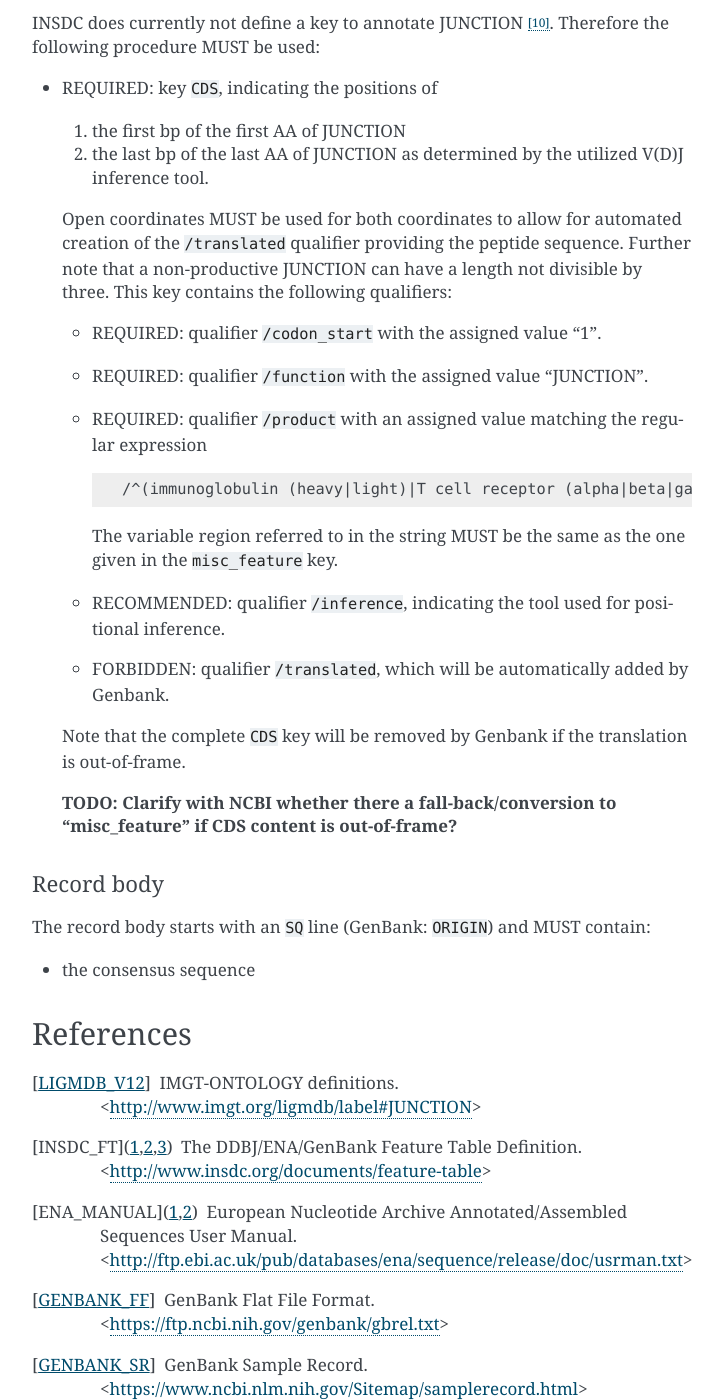
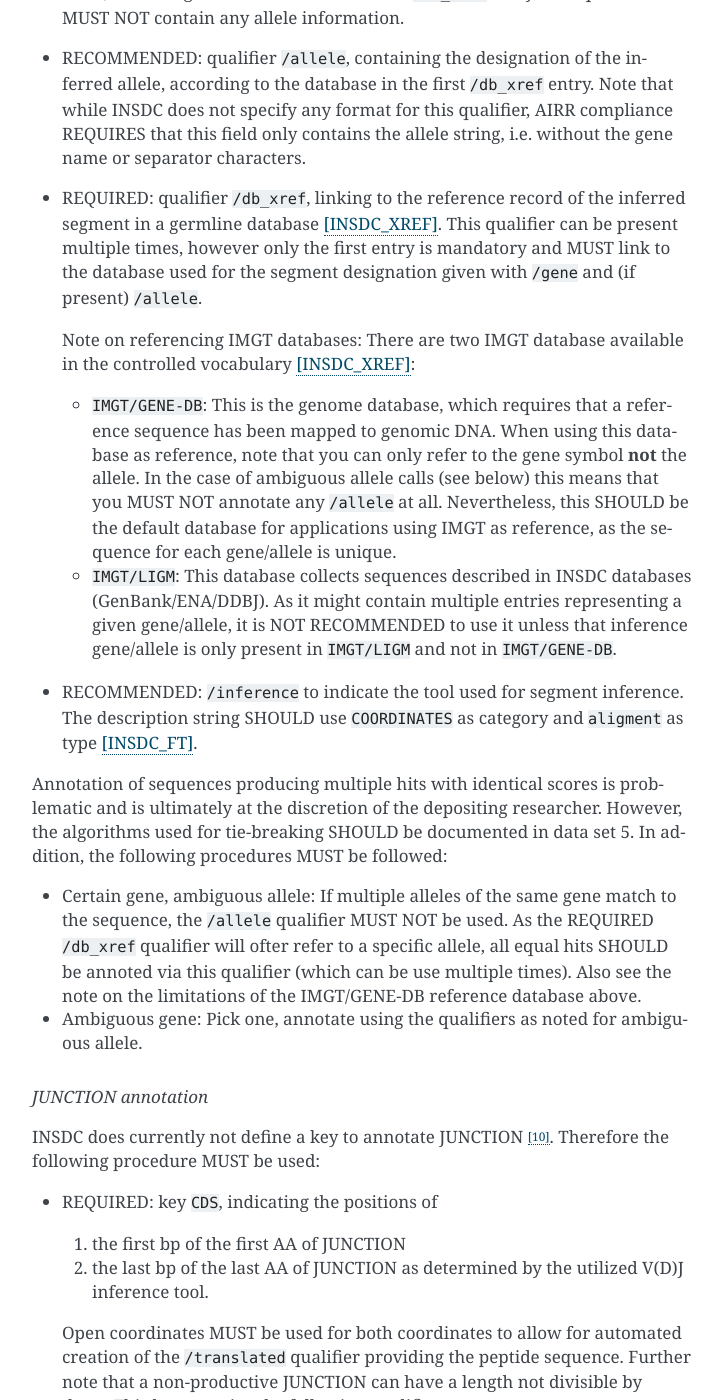
Before and after one commit to airr-community/airr-standards, a Sphinx documentation site: the page built from docs/miairr/specification_miairr_ncbi.rst, in a window 1280 px wide and 1400 px high, scrolled down 5997 px. Shown: the whole window, without its empty margins (388-1111 px from the left). Built offline with Sphinx 7.4.7, drawn with Linux system fonts in a browser that asks for light colours; pages that are not in the unit, such as notebooks, are missing from menus; some of the changed text lies outside the part shown.

Commit message:
Further updates on MiAIRR-to-NCBI specification
- Primarily document GenBank keyword, only maintain ENA as reference
- Add basic information on TLS submission
- Clarify annotation using "/inference" qualifier
- Add note (including draft table) describing the harmonization
  between GenBank qualifiers and BioSample keywords
- Clarify the handling of non-functional GenBank records
- Add information the different IMGT reference databases
- Add note on structured records
- Minor changes in the RST formating

```diff
--- a/docs/miairr/specification_miairr_ncbi.rst
+++ b/docs/miairr/specification_miairr_ncbi.rst
@@ -193,24 +194,40 @@
 -  REQUIRED: header structure as specified by the respective INSDC
    repository [ENA_MANUAL]_ [GENBANK_FF]_ [GENBANK_SR]_.
 
+-  FORBIDDEN: The ``DEFINITION`` entry will be autopopulated by
+   information provided in the FT part (``misc_feature``, ``/note``).
+
 -  REQUIRED: identifier of the associated SRA record (MiAIRR data
-   set 4) as ``DR`` line (GenBank: ``DBLINK``). Note that it is **not**
+   set 4) as ``DBLINK`` (ENA: ``DR`` line). Note that it is **not**
    possible to refer to individual raw reads, only the full SRA
    collections can be linked.
 
--  REQUIRED: the term "AIRR" is included in the ``KW`` line (GenBank:
-   ``KEYWORDS``).
+-  REQUIRED: in the ``KEYWORDS`` field (ENA: ``KW`` line):
+
+   -  the term "TLS"
+
+   -  the term "Targeted Locus Study"
+
+   -  the term "AIRR"
+
+   -  the term "MiAIRR:<x>.<y>" with <x> and <y> indicating the used
+      version and subversion of the MiAIRR standard.
 
 -  REQUIRED: DOI of the associated free-text record containing the
-   information on data processing (MiAIRR data set 5) as ``RX`` line
-   (GenBank: ``REMARK`` within a ``REFERENCE`` [4]_.
+   information on data processing (MiAIRR data set 5) as ``REMARK``
+   within a ``REFERENCE`` [4]_ (ENA: ``RX`` line).
+
+-  OPTIONAL: The use of `structured records`_ is currently evalutated
+   for use in future versions of the MiAIRR standard.
+
+.. _`structured records`: https://www.ncbi.nlm.nih.gov/genbank/structuredcomment/
 
 
 Feature table
 ~~~~~~~~~~~~~
 
-The feature table, indicated as ``FT`` line (GenBank: ``FEATURES``),
-MUST or SHOULD contain the following keys/qualifiers:
+The feature table, indicated by ``FEATURES`` (ENA: ``RX`` line), MUST or
+SHOULD contain the following keys/qualifiers:
 
 *General sequence information*
 ..............................
@@ -221,9 +238,9 @@
 
    -  REQUIRED: qualifier ``/mol_type`` (required by [INSDC_FT]_).
 
-   -  REQUIRED: qualifier ``/citation`` pointing to the reference in
-      the header (``RN`` line, GenBank: ``REFERENCE``) that links to
-      the data set 5 document.
+   -  REQUIRED: qualifier ``/citation`` pointing to the reference in the
+      header (``REFERENCE``, ENA: ``RN`` line) that links to the data
+      set 5 document.
 
    -  REQUIRED: qualifier ``/rearranged`` [5]_.
 
@@ -243,6 +260,27 @@
 
    -  RECOMMENDED: qualifier ``/strain``, if ``/organism`` is "Mus
       musculus".
+
+Note that additional qualifiers might be REQUIRED by GenBank to
+harmonize the GenBank record with the BioSample referenced by it in the
+header. A list of known BioSample keyword and GenBank qualifiers that
+MUST contain the same information can be found below. Whether (and if
+yes in which direction) the existence of a keyword/qualifiers triggers
+a requirement in the corresponding record is currently unknown. Please
+report any undocumented requirements surfacing during submission to the
+MiAIRR team.
+
++-------------------+----------------------+
+| BioSample keyword | GenBank FT qualifier |
++===================+======================+
+| ``cell type``     | ``/cell_type``       |
++-------------------+----------------------+
+| ``isolate``       | ``/isolate``         |
++-------------------+----------------------+
+| ``sex``           | ``/sex``             |
++-------------------+----------------------+
+| ``tissue``        | ``/tissue_type``     |
++-------------------+----------------------+
 
 *Segment and region annotation*
 ...............................
@@ -303,10 +341,30 @@
    the inferred segment in a germline database [INSDC_XREF]_. This
    qualifier can be present multiple times, however only the first
    entry is mandatory and MUST link to the database used for the
-   segment designation given with ``/gene``.
+   segment designation given with ``/gene`` and (if present)
+   ``/allele``.
+
+   Note on referencing IMGT databases: There are two IMGT database
+   available in the controlled vocabulary [INSDC_XREF]_:
+
+   -  ``IMGT/GENE-DB``: This is the genome database, which requires
+      that a reference sequence has been mapped to genomic DNA. When
+      using this database as reference, note that you can only refer to
+      the gene symbol **not** the allele. In the case of ambiguous
+      allele calls (see below) this means that you MUST NOT annotate any
+      ``/allele`` at all. Nevertheless, this SHOULD be the default
+      database for applications using IMGT as reference, as the sequence
+      for each gene/allele is unique.
+
+   -  ``IMGT/LIGM``: This database collects sequences described in
+      INSDC databases (GenBank/ENA/DDBJ). As it might contain multiple
+      entries representing a given gene/allele, it is NOT RECOMMENDED
+      to use it unless that inference gene/allele is only present in
+      ``IMGT/LIGM`` and not in ``IMGT/GENE-DB``.
 
 -  RECOMMENDED: ``/inference`` to indicate the tool used for segment
-   inference.
+   inference. The description string SHOULD use ``COORDINATES`` as
+   category and ``aligment`` as type [INSDC_FT]_.
 
 Annotation of sequences producing multiple hits with identical scores
 is problematic and is ultimately at the discretion of the depositing
@@ -318,7 +376,8 @@
    match to the sequence, the ``/allele`` qualifier MUST NOT be used.
    As the REQUIRED ``/db_xref`` qualifier will ofter refer to a
    specific allele, all equal hits SHOULD be annoted via this qualifier
-   (which can be use multiple times).
+   (which can be use multiple times). Also see the note on the
+   limitations of the IMGT/GENE-DB reference database above.
 
 -  Ambiguous gene: Pick one, annotate using the qualifiers as noted for
    ambiguous allele.
@@ -355,24 +414,35 @@
       The variable region referred to in the string MUST be the same
       as the one given in the ``misc_feature`` key.
 
-   -  RECOMMENDED: qualifier ``/inference``, indicating the tool
-      used for positional inference.
+   -  RECOMMENDED: qualifier ``/inference``, indicating the tool used
+      for positional inference. The description string SHOULD use
+      ``COORDINATES`` as category and ``protein motif`` as type
+      [INSDC_FT]_.
 
    -  FORBIDDEN: qualifier ``/translated``, which will be automatically
       added by Genbank.
 
    Note that the complete ``CDS`` key will be removed by Genbank if the
-   translation is out-of-frame.
+   translation contains stop codons or to many "N" (exact number
+   unknown). As such a record will lack a central piece of REQUIRED
+   information it is RECOMMENDED that submitters either
 
-   **TODO: Clarify with NCBI whether there a fall-back/conversion to**
-   **"misc_feature" if CDS content is out-of-frame?**
+   -  remove the complete record or
+
+   -  replace the ``CDS`` with a ``misc_feature`` key while at the same
+      time removing the ``/codon_start`` and ``/product`` qualifiers
+
+   upfront, as described in the submission manual. If the submitter
+   chooses the replacement option, it has to be ensured that the
+   annotated coordinates are actually valid and not affect by the frame-
+   shift.
 
 
 Record body
 ~~~~~~~~~~~
 
-The record body starts with an ``SQ`` line (GenBank: ``ORIGIN``) and
-MUST contain:
+The record body starts after ``ORIGIN`` (ENA: ``SQ`` line) and MUST
+contain:
 
 -  the consensus sequence
 
@@ -450,6 +520,10 @@
    the `JUNCTION` tag as specified here, a motion for an
    INSDC-sanctioned key could be initiated.
 
+.. [11] Note that there is currently no submission specification for
+   ENA. This information is provided for reference only and will be
+   moved to a separate document in the future.
+
 
 Appendix
 ========
@@ -460,69 +534,73 @@
 
 ::
 
-    LOCUS       AB123456                 420 bp    mRNA    linear   EST 01-JAN-2015
-    DEFINITION  <free text description>
-    ACCESSION   AB123456
-    VERSION     AB123456.7
-    KEYWORDS    <other keywords>; AIRR.
-    SOURCE      Mus musculus
-      ORGANISM  Mus musculus
-                Eukaryota; Metazoa; Chordata; Craniata; Vertebrata;
-                Euteleostomi; Mammalia; Eutheria; Euarchontoglires; Glires; Rodentia;
-                Sciurognathi; Muroidea; Muridae; Murinae; Mus.
-    REFERENCE   1  (bases 1 to 420)
-      AUTHORS   Stibbons,P.
-      TITLE     Section 5 information for experiment FOO1
-      JOURNAL   published (01-JAN-2000) on Zenodo
-      REMARK    DOI:10.1000/0000-12345678
-    REFERENCE   2  (bases 1 to 420)
-      AUTHORS   Stibbons,P.
-      TITLE     Direct Submission
-      JOURNAL   Submitted (01-JAN-2000) Center for Transcendental Immunology, Unseen
-                University, Ankh-Morpork, 12345, DISCWORLD
-    DBLINK      BioProject: PRJNA000001
-                BioSample: SAMN000001
-                Sequence Read Archive: SRR0000001
-    FEATURES             Location/Qualifiers
-         source          1..420
-                         /organism="Mus musculus"
-                         /mol_type="mRNA"
-                         /strain="C57BL/6J"
-                         /citation=[1]
-                         /rearranged
-                         /note="AIRR_READ_COUNT:123”
-         V_region        1..324
-         misc_feature    1..324
-                         /note="immunoglobulin heavy chain variable region"
-         V_segment       1..257
-                         /gene="IGHV1-34"
-                         /allele="01"
-                         /db_xref="IMGT/LIGM:AC073565"
-         D_segment       266..272
-                         /gene="IGHD2-2"
-                         /allele="01"
-                         /db_xref="IMGT/LIGM:AJ851868"
-         J_segment       291..324
-                         /gene="IGHJ4"
-                         /allele="01"
-                         /db_xref="IMGT/LIGM:V00770"
-         CDS             <258..>290
-                         /codon_start=1
-                         /function="JUNCTION"
-                         /product="immunoglobulin heavy chain junction region"
-                         /inference="COORDINATES:nucleotide motif:IgBLAST:1.6"
-                         /translated="CARAGVYDGYTMDYW"
-         C_region        325..420
-                         /gene="Ighg2c"
-    ORIGIN
-            1 agcctggggc ttcagtgaag atgtcctgca aggcttctgg ctacacattc actgactata
-           61 acatacactg ggtgaagcag agccatggaa agagccttga gtggattgca tatattaatc
-          121 ctaacaatgg tggttatggc tataacgaca agttcaggga caaggccaca ttgactgtcg
-          181 acaggtcatc caacacagcc tacatggggc tccgcagcct gacctctgag gactctgcag
-          241 tctattactg tgcaagagcg ggagtttacg acggatatac tatggactac tggggtcaag
-          301 gaacctcagt caccgtctcc tcagccaaaa caacagcccc atcggtctat ccactggccc
-          361 ctgtgtgtgg aggtacaact ggctcctcgg tgactctagg atgcctggtc aagggcaact
-    //
+   LOCUS       AB123456                 420 bp    mRNA    linear   EST 01-JAN-2015
+   DEFINITION  TLS: Mus musculus immunoglobulin heavy chain variable region,
+               sequence.
+   ACCESSION   AB123456
+   VERSION     AB123456.7
+   KEYWORDS    TLS; Targeted Locus Study; AIRR; MiAIRR:1.0.
+   SOURCE      Mus musculus
+     ORGANISM  Mus musculus
+               Eukaryota; Metazoa; Chordata; Craniata; Vertebrata;
+               Euteleostomi; Mammalia; Eutheria; Euarchontoglires; Glires;
+               Rodentia; Sciurognathi; Muroidea; Muridae; Murinae; Mus.
+   REFERENCE   1  (bases 1 to 420)
+     AUTHORS   Stibbons,P.
+     TITLE     Section 5 information for experiment FOO1
+     JOURNAL   published (01-JAN-2000) on Zenodo
+     REMARK    DOI:10.1000/0000-12345678
+   REFERENCE   2  (bases 1 to 420)
+     AUTHORS   Stibbons,P.
+     TITLE     Direct Submission
+     JOURNAL   Submitted (01-JAN-2000) Center for Transcendental Immunology,
+               Unseen University, Ankh-Morpork, 12345, DISCWORLD
+   DBLINK      BioProject: PRJNA000001
+               BioSample: SAMN000001
+               Sequence Read Archive: SRR0000001
+   FEATURES             Location/Qualifiers
+        source          1..420
+                        /organism="Mus musculus"
+                        /mol_type="mRNA"
+                        /strain="C57BL/6J"
+                        /citation=[1]
+                        /rearranged
+                        /note="AIRR_READ_COUNT:123”
+        V_region        1..324
+        misc_feature    1..324
+                        /note="immunoglobulin heavy chain variable region"
+        V_segment       1..257
+                        /gene="IGHV1-34"
+                        /allele="01"
+                        /db_xref="IMGT/LIGM:AC073565"
+                        /inference="COORDINATES:alignment:IgBLAST:1.6"
+        D_segment       266..272
+                        /gene="IGHD2-2"
+                        /allele="01"
+                        /db_xref="IMGT/LIGM:AJ851868"
+                        /inference="COORDINATES:alignment:IgBLAST:1.6"
+        J_segment       291..324
+                        /gene="IGHJ4"
+                        /allele="01"
+                        /db_xref="IMGT/LIGM:V00770"
+                        /inference="COORDINATES:alignment:IgBLAST:1.6"
+        CDS             <258..>290
+                        /codon_start=1
+                        /function="JUNCTION"
+                        /product="immunoglobulin heavy chain junction region"
+                        /inference="COORDINATES:protein motif:IgBLAST:1.6"
+                        /translated="CARAGVYDGYTMDYW"
+        C_region        325..420
+                        /gene="Ighg2c"
+   ORIGIN
+           1 agcctggggc ttcagtgaag atgtcctgca aggcttctgg ctacacattc actgactata
+          61 acatacactg ggtgaagcag agccatggaa agagccttga gtggattgca tatattaatc
+         121 ctaacaatgg tggttatggc tataacgaca agttcaggga caaggccaca ttgactgtcg
+         181 acaggtcatc caacacagcc tacatggggc tccgcagcct gacctctgag gactctgcag
+         241 tctattactg tgcaagagcg ggagtttacg acggatatac tatggactac tggggtcaag
+         301 gaacctcagt caccgtctcc tcagccaaaa caacagcccc atcggtctat ccactggccc
+         361 ctgtgtgtgg aggtacaact ggctcctcgg tgactctagg atgcctggtc aagggcaact
+   //
 
 ..
    !!
```
Also changed, not shown: other parts of docs/miairr/specification_miairr_ncbi.rst (+4 -3 lines), docs/miairr/manual_miairr_ncbi.rst (+12 -2 lines).
